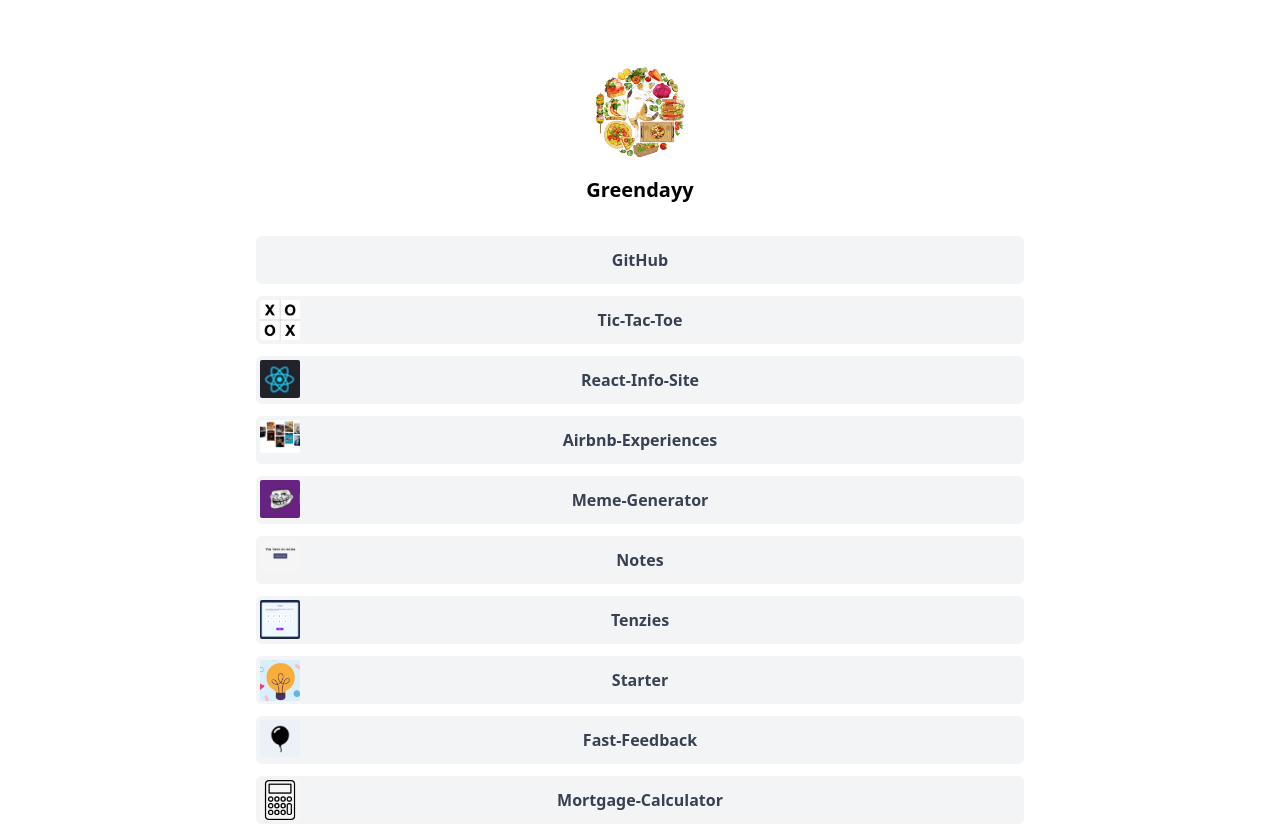
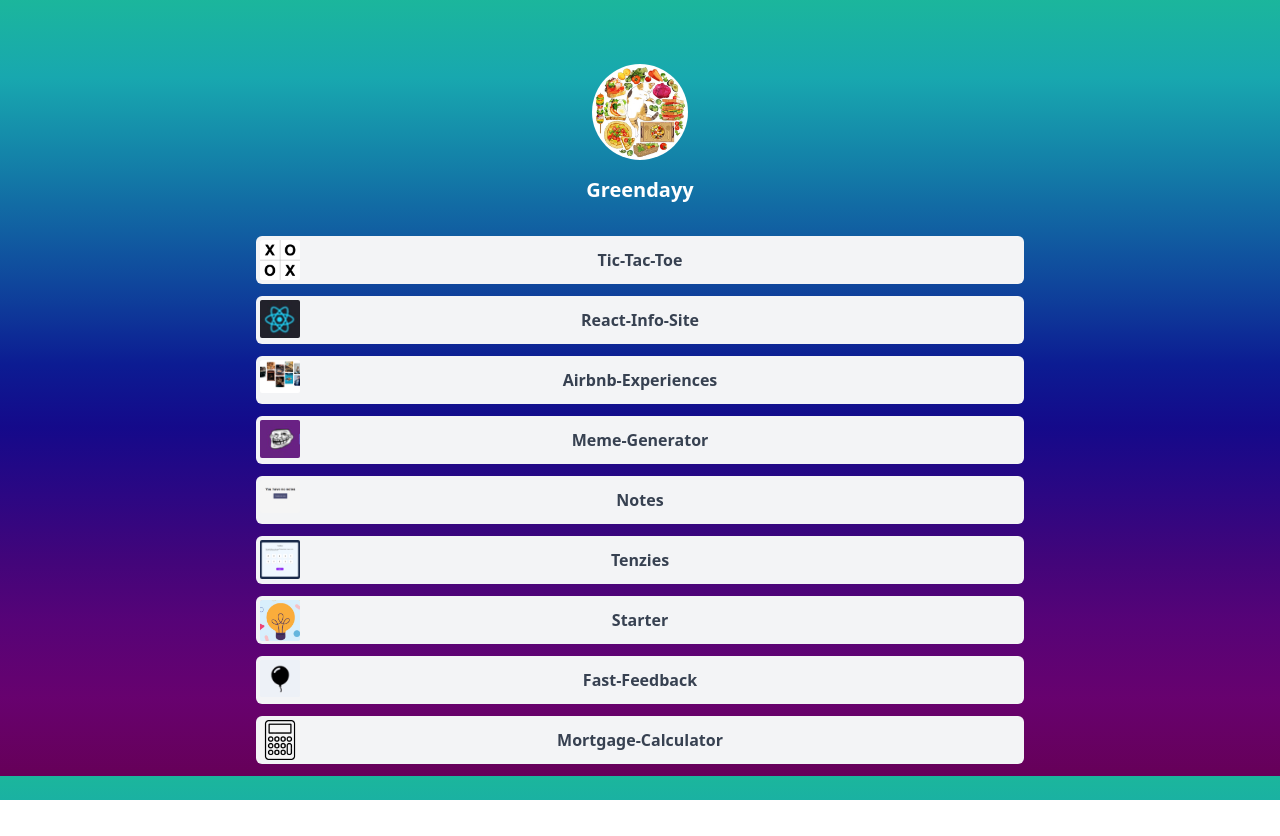
Before and after one commit to Greendayy/linktree, a Next.js app: page / in a window 1280 px wide. After the commit the page ends 800 px from the top, so only its background shows below. Built offline with nearby package versions, Linux system fonts and the light colour scheme.

Commit message:
feat:add backgroundcolor

```diff
--- a/src/pages/index.tsx
+++ b/src/pages/index.tsx
@@ -48,7 +48,7 @@
         width={96}
         height={96}
       />
-      <h1 className="font-bold mt-4 mb-8 text-xl">{data.name}</h1>
+      <h1 className="font-bold mt-4 mb-8 text-xl text-white">{data.name}</h1>
       {data.links.map((link) => (
         <LinkCard key={link.href} {...link} />
       ))}
--- a/src/styles/globals.css
+++ b/src/styles/globals.css
@@ -17,11 +17,19 @@
 } */
 
 body {
-  color: rgb(var(--foreground-rgb));
-  background: linear-gradient(
-      to bottom,
-      transparent,
-      rgb(var(--background-end-rgb))
-    )
-    rgb(var(--background-start-rgb));
+  background-image: linear-gradient(
+    0deg,
+    hsl(308deg 100% 20%) 0%,
+    hsl(296deg 97% 22%) 10%,
+    hsl(283deg 95% 24%) 20%,
+    hsl(271deg 92% 25%) 28%,
+    hsl(258deg 90% 27%) 36%,
+    hsl(245deg 87% 29%) 45%,
+    hsl(233deg 85% 31%) 53%,
+    hsl(220deg 83% 33%) 61%,
+    hsl(208deg 81% 35%) 70%,
+    hsl(195deg 79% 37%) 80%,
+    hsl(183deg 76% 39%) 90%,
+    hsl(170deg 74% 41%) 100%
+  );
 }
```
Also changed, not shown: data.json.
